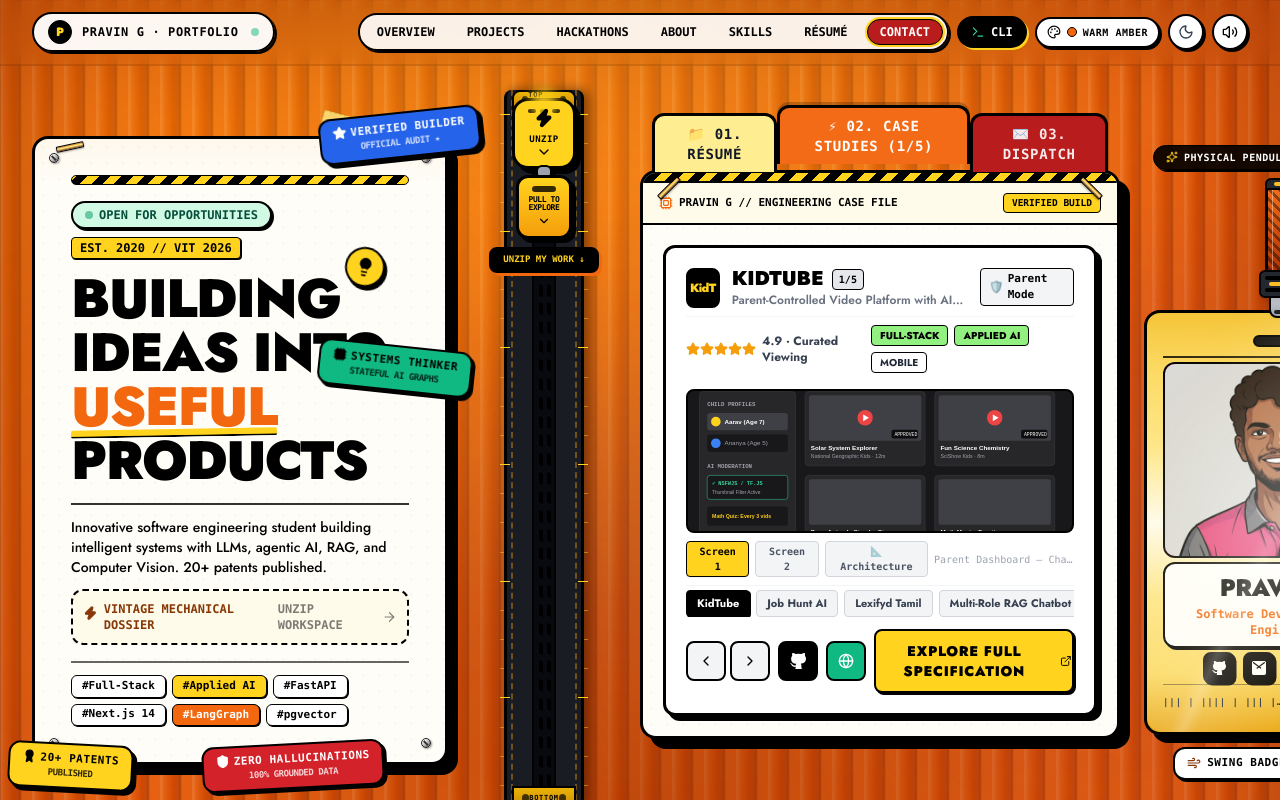
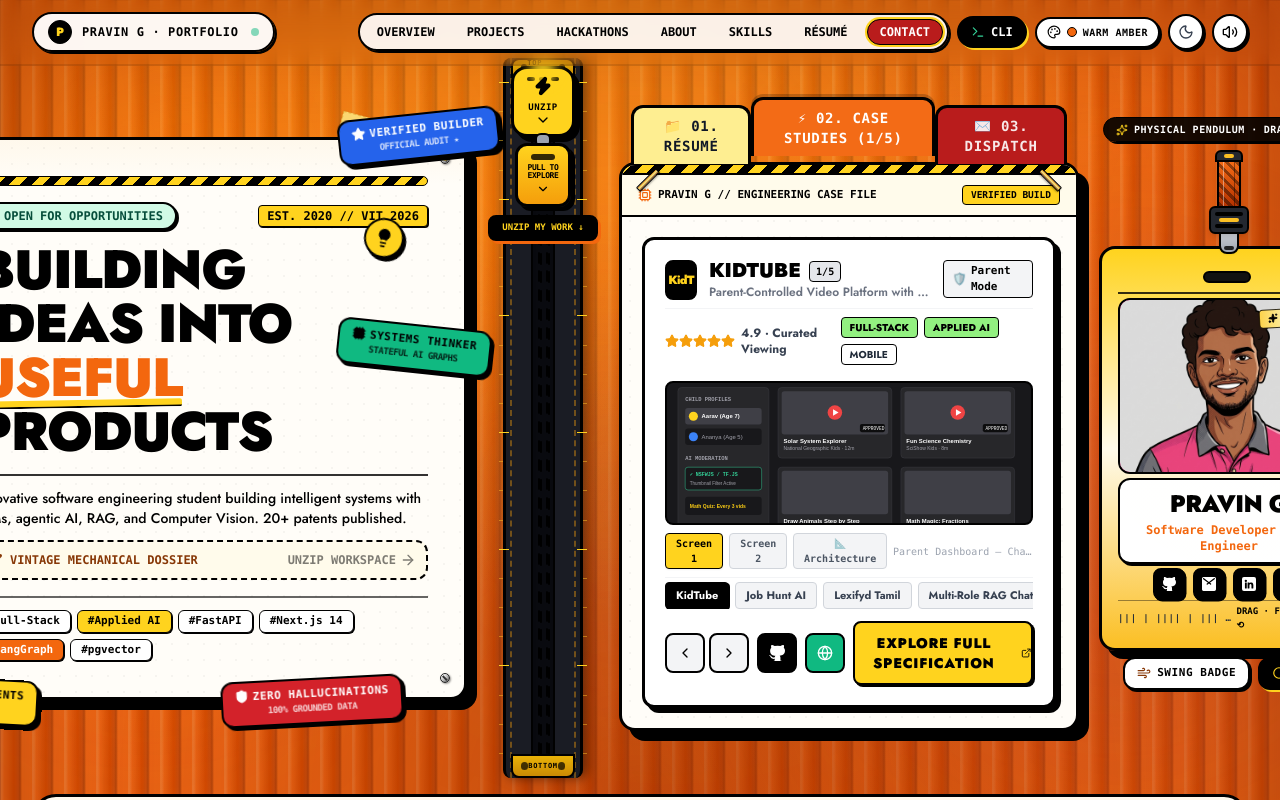
Before and after one commit to Pravin98651/portfolio, a React (Vite) app: page / in a window 1280 px wide. Shown: the top 800 px of the page. Built offline with nearby package versions, Linux system fonts and the light colour scheme.

Commit message:
fix(hero): balance stage layout to left to eliminate empty space and remove harsh ID card reflection glare

```diff
--- a/src/App.jsx
+++ b/src/App.jsx
@@ -699,11 +699,11 @@ export default function App() {
       )}
 
       {/* ================= HERO INTERACTIVE STAGE ================= */}
-      <main className="relative flex-1 flex flex-col lg:flex-row items-center justify-center gap-6 lg:gap-10 px-4 sm:px-8 py-4 sm:py-6 z-10 max-w-7xl mx-auto w-full">
+      <main className="relative flex-1 flex flex-col lg:flex-row items-center justify-center lg:justify-start xl:justify-center gap-4 lg:gap-5 px-3 sm:px-6 lg:pl-6 lg:pr-2 py-2 sm:py-3 z-10 max-w-[1420px] mx-auto w-full">
 
         {/* Left Side: Screwed Signboard & Floating Stickers (Physical 3D divergence during unzipping) */}
         <div
-          className="w-full lg:w-1/2 flex justify-center lg:justify-end items-center py-2 transition-transform duration-200"
+          className="flex-shrink-0 w-full lg:w-auto flex justify-center items-center py-2 transition-transform duration-200"
           style={{
             transform: `translateX(-${zipperProgress * 70}px) translateY(-${zipperProgress * 25}px) rotateY(${zipperProgress * 6}deg)`,
             opacity: Math.max(0.12, 1 - zipperProgress * 0.85),
@@ -714,7 +714,7 @@ export default function App() {
         </div>
 
         {/* Center: The Central Interactive Zipper (Synced with Page Scroll) */}
-        <div className="hidden lg:flex items-center justify-center h-[720px] z-30">
+        <div className="hidden lg:flex items-center justify-center h-[680px] z-30 flex-shrink-0">
           <Zipper
             progress={zipperProgress}
             onProgressChange={setZipperProgress}
@@ -729,7 +729,7 @@ export default function App() {
 
         {/* Right Side: Red Backpack Pocket + Hanging ID Badge (Physical 3D divergence during unzipping) */}
         <div
-          className="w-full lg:w-1/2 flex flex-col sm:flex-row items-center sm:items-start justify-center lg:justify-start gap-6 py-2 transition-transform duration-200"
+          className="flex-1 flex flex-col sm:flex-row items-center sm:items-start justify-center lg:justify-start gap-4 sm:gap-5 py-2 transition-transform duration-200"
           style={{
             transform: `translateX(${zipperProgress * 70}px) translateY(-${zipperProgress * 25}px) rotateY(-${zipperProgress * 6}deg)`,
             opacity: Math.max(0.12, 1 - zipperProgress * 0.85),
@@ -738,7 +738,7 @@ export default function App() {
         >
 
           {/* Backpack Pocket with 3 interactive folder tabs */}
-          <div className="w-full max-w-[480px]">
+          <div className="w-full max-w-[460px]">
             <BackpackPocket
               activeTab={activeTab}
               onSelectTab={setActiveTab}
@@ -750,7 +750,7 @@ export default function App() {
           </div>
 
           {/* Suspended ID Badge */}
-          <div className="flex-shrink-0 -mt-2 sm:mt-6">
+          <div className="flex-shrink-0 -mt-2 sm:mt-1">
             <IdBadge onOpenResume={handleOpenResume} />
           </div>
 
--- a/src/components/IdBadge.jsx
+++ b/src/components/IdBadge.jsx
@@ -79,11 +79,10 @@ export default function IdBadge({ onOpenResume }) {
       card3DRef.current.style.boxShadow = `${shadowX}px ${shadowY}px 0px #000000`;
     }
 
-    // 4. Specular Holographic Glare / Sheen angle shifts dynamically with tilt and swing
-    const sheenX = 50 + (p.tiltY / 15) * 40;
-    const sheenY = 50 - (p.tiltX / 15) * 40;
-    const sheenAngle = 115 + (p.tiltY / 15) * 25;
-    const sheenStyle = `radial-gradient(ellipse 90% 65% at ${sheenX}% ${sheenY}%, rgba(255,255,255,0.65) 0%, rgba(255,248,200,0.3) 35%, rgba(252,219,101,0.12) 60%, transparent 80%), linear-gradient(${sheenAngle}deg, transparent 20%, rgba(255,255,255,0.32) 47%, rgba(255,255,255,0.65) 50%, rgba(255,255,255,0.32) 53%, transparent 75%)`;
+    // 4. Soft subtle ambient lighting (no harsh laser glare line)
+    const sheenX = 50 + (p.tiltY / 15) * 20;
+    const sheenY = 50 - (p.tiltX / 15) * 20;
+    const sheenStyle = `radial-gradient(circle at ${sheenX}% ${sheenY}%, rgba(255,255,255,0.08) 0%, rgba(255,215,0,0.04) 35%, transparent 65%)`;
 
     if (sheenRef.current) {
       sheenRef.current.style.background = sheenStyle;
@@ -344,7 +343,7 @@ export default function IdBadge({ onOpenResume }) {
         className="flex flex-col items-center z-10 -mb-2 transition-none origin-top will-change-transform"
       >
         {/* Woven Industrial Strap with Ribbed Texture */}
-        <div className="w-6 sm:w-7 h-14 sm:h-20 bg-gradient-to-b from-[#f36b16] to-[#b43200] border-x-[3px] border-black relative overflow-hidden shadow-md">
+        <div className="w-5.5 sm:w-6 h-9 sm:h-11 bg-gradient-to-b from-[#f36b16] to-[#b43200] border-x-[2.5px] border-black relative overflow-hidden shadow-md">
           {/* Subtle woven industrial herringbone texture */}
           <div className="w-full h-full opacity-40 bg-[repeating-linear-gradient(45deg,#000_0px,#000_3px,transparent_3px,transparent_7px)]" />
           <div className="absolute inset-y-0 left-1 w-[1px] bg-white/40" />
@@ -380,7 +379,7 @@ export default function IdBadge({ onOpenResume }) {
         {/* The 3D Physical ID Badge Card */}
         <div
           ref={card3DRef}
-          className="relative w-[245px] sm:w-[270px] h-[395px] sm:h-[425px] rounded-2xl will-change-transform select-none"
+          className="relative w-[240px] sm:w-[260px] h-[380px] sm:h-[405px] rounded-2xl will-change-transform select-none"
           style={{
             transform: 'perspective(1000px) rotateX(0deg) rotateY(0deg)',
             transformStyle: 'preserve-3d',
@@ -391,7 +390,7 @@ export default function IdBadge({ onOpenResume }) {
         >
           {/* ================= FRONT SIDE ================= */}
           <div
-            className="absolute inset-0 rounded-2xl overflow-hidden p-4 flex flex-col justify-between border-[3.5px] border-black bg-golden-reflect"
+            className="absolute inset-0 rounded-2xl overflow-hidden p-4 flex flex-col justify-between border-[3.5px] border-black bg-gradient-to-b from-[#ffd31e] via-[#fffbeb] to-[#fbbf24]"
             style={{
               backfaceVisibility: 'hidden',
               WebkitBackfaceVisibility: 'hidden',
@@ -401,14 +400,11 @@ export default function IdBadge({ onOpenResume }) {
               transition: 'opacity 0.25s ease-in-out',
             }}
           >
-            {/* Holographic Specular Reflection Foil Overlays for Front */}
+            {/* Subtle Soft Ambient Light Overlay for Front */}
             <div
               ref={sheenRef}
-              style={{
-                background: 'radial-gradient(ellipse 90% 65% at 50% 50%, rgba(255,255,255,0.65) 0%, rgba(255,248,200,0.3) 35%, transparent 75%)',
-              }}
               className={`absolute inset-0 pointer-events-none rounded-2xl z-30 transition-opacity duration-300 ${
-                isFlipped ? 'opacity-0' : isDragging ? 'opacity-75' : 'opacity-50'
+                isFlipped ? 'opacity-0' : isDragging ? 'opacity-20' : 'opacity-10'
               }`}
             />
             {/* Top Lanyard Slot & Flip Button */}
@@ -431,7 +427,7 @@ export default function IdBadge({ onOpenResume }) {
             </div>
 
             {/* Halftone Portrait Box with Pravin's Avatar */}
-            <div className="relative mx-auto w-full h-[185px] sm:h-[200px] border-2 border-black rounded-xl halftone-pink overflow-hidden shadow-inner flex items-center justify-center bg-black pointer-events-none">
+            <div className="relative mx-auto w-full h-[170px] sm:h-[185px] border-2 border-black rounded-xl halftone-pink overflow-hidden shadow-inner flex items-center justify-center bg-black pointer-events-none">
               <img
                 src={personal.avatar}
                 alt={personal.fullName}
@@ -518,14 +514,11 @@ export default function IdBadge({ onOpenResume }) {
               transition: 'opacity 0.25s ease-in-out',
             }}
           >
-            {/* Holographic Specular Foil for Back */}
+            {/* Subtle Soft Ambient Light Overlay for Back */}
             <div
               ref={sheenBackRef}
-              style={{
-                background: 'radial-gradient(ellipse 90% 65% at 50% 50%, rgba(255,255,255,0.65) 0%, rgba(255,248,200,0.3) 35%, transparent 75%)',
-              }}
               className={`absolute inset-0 pointer-events-none rounded-2xl z-30 transition-opacity duration-300 ${
-                !isFlipped ? 'opacity-0' : isDragging ? 'opacity-75' : 'opacity-50'
+                !isFlipped ? 'opacity-0' : isDragging ? 'opacity-20' : 'opacity-10'
               }`}
             />
             {/* Top Lanyard Slot & Flip Back Button */}
@@ -670,7 +663,7 @@ export default function IdBadge({ onOpenResume }) {
       </div>
 
       {/* Physics Quick Controls Bar */}
-      <div className="mt-3 flex items-center gap-2 z-20">
+      <div className="mt-1.5 flex items-center gap-2 z-20">
         <button
           type="button"
           onClick={triggerImpulse}
--- a/src/index.css
+++ b/src/index.css
@@ -272,13 +272,11 @@ button, a, [role="button"], input, select, textarea {
 .bg-golden-reflect {
   background: linear-gradient(
     180deg,
-    #f5c438 0%,
-    #fcdb65 14%,
-    #fee88b 32%,
-    #fffdf2 50%,
-    #fee88b 68%,
-    #fcdb65 86%,
-    #eaa816 100%
+    #f5bf30 0%,
+    #ffd31e 22%,
+    #fce068 50%,
+    #ffd31e 78%,
+    #e5a010 100%
   );
 }
 
```
